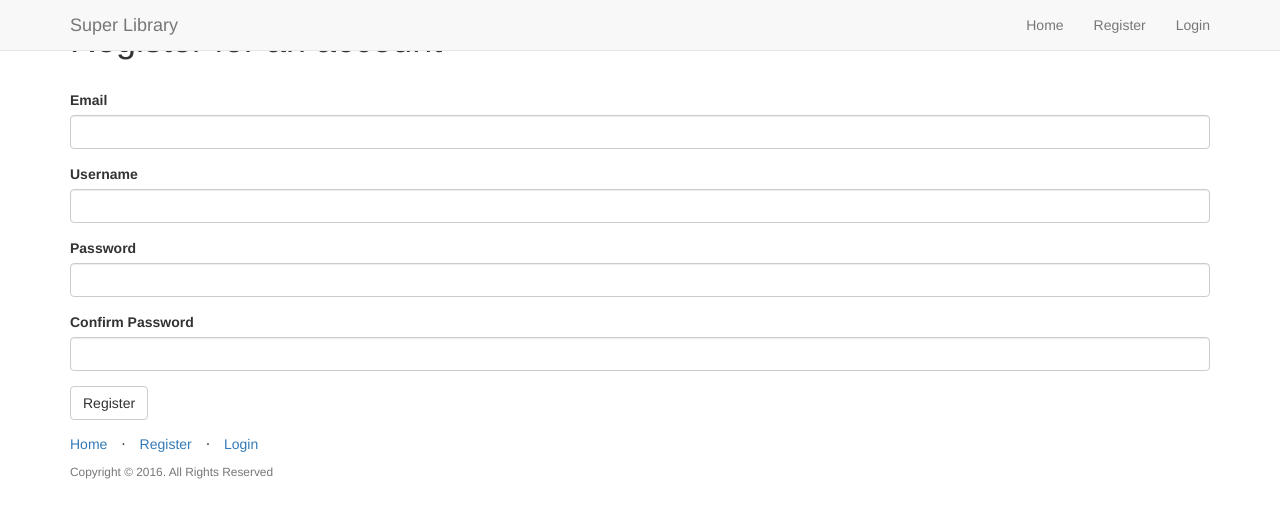
After one commit to roselynemakena/LibraryApp, a Flask app: page /register in a window 1280 px wide. The commit adds this page. Shown: the top 518 px of the page. Run offline with Flask 2, Linux system fonts and the light colour scheme; some libraries are stand-ins or nearby versions.

Commit message:
Add login and signup form

```diff
--- a/app/__init__.py
+++ b/app/__init__.py
@@ -2,6 +2,7 @@ from flask import Flask
 from flask_sqlalchemy import SQLAlchemy
 from flask_login import LoginManager
 from flask_migrate import Migrate
+from flask_bootstrap import Bootstrap
 
 
 
@@ -18,6 +19,8 @@ def create_app(config_name):
 	else:
 		app.config.from_object(app_config[config_name])
 	app.config.from_pyfile('configmodule.py')
+	Bootstrap(app)
+
 	db.init_app(app)
 
 	#add login functionality
--- a/app/auth/forms.py
+++ b/app/auth/forms.py
@@ -4,7 +4,7 @@ from flask_wtf import FlaskForm
 from wtforms import PasswordField, StringField, SubmitField, ValidationError
 from wtforms.validators import DataRequired, Email, EqualTo
 
-from ..models import Employee
+from ..models import User
 
 class RegistrationForm(FlaskForm):
     """
@@ -12,8 +12,6 @@ class RegistrationForm(FlaskForm):
     """
     email = StringField('Email', validators=[DataRequired(), Email()])
     username = StringField('Username', validators=[DataRequired()])
-    first_name = StringField('First Name', validators=[DataRequired()])
-    last_name = StringField('Last Name', validators=[DataRequired()])
     password = PasswordField('Password', validators=[
                                         DataRequired(),
                                         EqualTo('confirm_password')
@@ -22,11 +20,11 @@ class RegistrationForm(FlaskForm):
     submit = SubmitField('Register')
 
     def validate_email(self, field):
-        if Employee.query.filter_by(email=field.data).first():
+        if User.query.filter_by(email=field.data).first():
             raise ValidationError('Email is already in use.')
 
     def validate_username(self, field):
-        if Employee.query.filter_by(username=field.data).first():
+        if User.query.filter_by(username=field.data).first():
             raise ValidationError('Username is already in use.')
 
 class LoginForm(FlaskForm):
--- a/app/auth/views.py
+++ b/app/auth/views.py
@@ -0,0 +1,57 @@
+from flask import flash,redirect, render_template, url_for
+from flask_login import login_required, login_user, logout_user
+
+from . import auth
+from . forms import LoginForm, RegistrationForm
+from .. import db
+from ..models import User
+
+
+@auth.route('/register', methods=['GET', 'POST'])
+def register():
+	'''
+	adds register route to enable a user to login
+	'''
+
+	form = RegistrationForm()
+	if form.validate_on_submit():
+		user = User(email = form.email.data,
+					username = form.username.data,
+					password = form.password.data
+				)
+
+		#add username to the database
+		db.session.add(user)
+		db.session.commit()
+		flash("you have successfully signed up!")
+
+
+		#redirect to login page
+		return redirect(url_for("auth.login"))
+	return render_template('auth/register.html', form=form, title='Register')
+
+
+@auth.route('/login', methods=['GET', 'POST'])
+def login():
+	form=LoginForm()
+
+	if form.validate_on_submit():
+		#check user exists in database
+		user = User.query.filter_by(email=form.email.data).first()
+
+		if user is not None and user.verify_password(form.password.data):
+			login_user(user)
+
+			return redirect(url_for('home.dashboard'))
+		else:
+			flash("Wrong Password yo!")
+	#if user does not exist on database
+	return render_template('auth/login.html', form=form, title="Login")
+
+@auth.route('/logout')
+def logout():
+	logout_user()
+
+	flash("You have successfully logged out")
+
+	return redirect(url_for('auth.login'))
--- a/app/models.py
+++ b/app/models.py
@@ -50,7 +50,7 @@ class Book(db.Model):
 	book_title = db.Column(db.String(100))
 	book_description = db.Column(db.String(500))
 	created_by = db.Column(db.Integer, db.ForeignKey('users.id'))
-	users = db.relationship('User', backref='book', lazy='dynamic')
+	# users = db.relationship('User', backref='book', lazy='dynamic')
 
 	def __repr__():
 		return 'Book: {}'.format(self.book_title)
--- /dev/null
+++ b/app/static/css/custom.css
@@ -0,0 +1,6 @@
+.margin-top-50 {
+	margin-top: 50px;
+	}
+.jumbotron {
+	background-image: url('http://imgur.com/a/Dt0zG');
+}
--- /dev/null
+++ b/app/templates/auth/register.html
@@ -0,0 +1,12 @@
+{% import "bootstrap/wtf.html" as wtf %}
+{% extends "base.html" %}
+{% block title %}Register{% endblock %}
+{% block body %}
+<div class="content-section">
+  <div class="center container">
+    <h1>Register for an account</h1>
+    <br/>
+    {{ wtf.quick_form(form) }}
+  </div>
+</div>
+{% endblock %}
--- a/app/templates/base.html
+++ b/app/templates/base.html
@@ -1,8 +1,8 @@
 <html lang="en">
 <head>
-    <title>{{ title }} | Project Dream Team</title>
+    <title>{{ title }} | Super Library</title>
     <link href="https://maxcdn.bootstrapcdn.com/bootstrap/3.3.7/css/bootstrap.min.css" rel="stylesheet">
-    <link href="{{ url_for('static', filename='css/style.css') }}" rel="stylesheet">
+    <link href="{{ url_for('static', filename='css/custom.css') }}" rel="stylesheet">
     <link rel="shortcut icon" href="{{ url_for('static', filename='img/favicon.ico') }}">
 </head>
 <body>
@@ -15,18 +15,18 @@
                   <span class="icon-bar"></span>
                   <span class="icon-bar"></span>
               </button>
-              <a class="navbar-brand topnav" href="{{ url_for('home.homepage') }}">Project Dream Team</a>
+              <a class="navbar-brand topnav" href="{{ url_for('home.homepage') }}">Super Library</a>
           </div>
           <div class="collapse navbar-collapse" id="bs-example-navbar-collapse-1">
               <ul class="nav navbar-nav navbar-right">
                   <li><a href="{{ url_for('home.homepage') }}">Home</a></li>
-                  <li><a href="#">Register</a></li>
-                  <li><a href="#">Login</a></li>
+                  <li><a href="{{ url_for('auth.register')}}">Register</a></li>
+                  <li><a href="{{ url_for('auth.login')}}">Login</a></li>
               </ul>
           </div>
         </div>
     </nav>
-    <div class="wrapper">
+    <div class="wrapper" >
       {% block body %}
       {% endblock %}
       <div class="push"></div>
@@ -38,9 +38,9 @@
                     <ul class="list-inline">
                         <li><a href="{{ url_for('home.homepage') }}">Home</a></li>
                         <li class="footer-menu-divider">⋅</li>
-                        <li><a href="#">Register</a></li>
+                        <li><a href=" {{url_for('auth.register')}}">Register</a></li>
                         <li class="footer-menu-divider">⋅</li>
-                        <li><a href="#">Login</a></li>
+                        <li><a href="{{ url_for('auth.login')}}">Login</a></li>
                     </ul>
                     <p class="copyright text-muted small">Copyright © 2016. All Rights Reserved</p>
                 </div>
--- a/configmodule.py
+++ b/configmodule.py
@@ -1,6 +1,6 @@
 class Config(object):
-	DEBUG = False
-
+    DEBUG = False
+    SECRET_KEY = 'caFGG!eg%$$@SEGf'
 
 class ProductionConfig(Config):
     DEBUG = False
--- a/run.py
+++ b/run.py
@@ -6,9 +6,9 @@ import os
 config_name = os.getenv('FLASK_CONFIG')
 app = create_app(config_name)
 
-@app.route('/')
-def index():
-	return "hi"
+# @app.route('/')
+# def index():
+# 	return "hi"
 
 
 
```
Also changed, not shown: app/templates/auth/login.html (added, +16 -0 lines), app/templates/home/index.html (+40 -0 lines), config.py (deleted, +0 -8 lines), app/static/custom.css (deleted).
